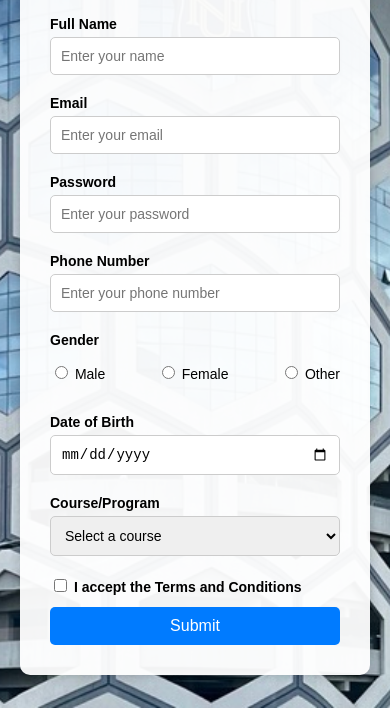
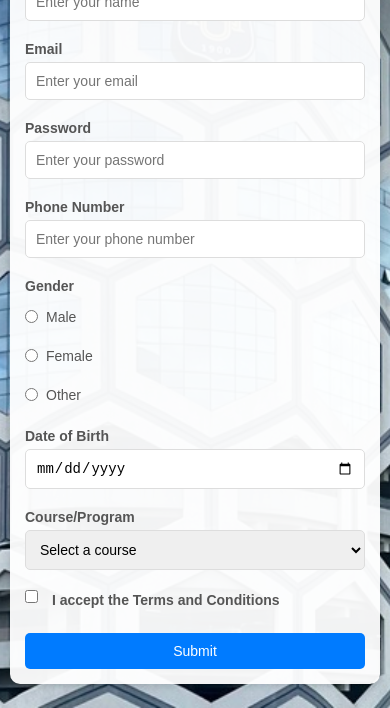
Before and after one commit to clarenzestabillo/Registration-Form, a plain HTML site: page index.html in a window 390 px wide. Shown: the part 136-844 px from the top of the page. Drawn offline with Linux system fonts and the light colour scheme.

Commit message:
Update Registration.css

```diff
--- a/Registration.css
+++ b/Registration.css
@@ -1,3 +1,9 @@
+* {
+  box-sizing: border-box;
+  margin: 0;
+  padding: 0;
+}
+
 body {
   font-family: Arial, sans-serif;
   background-image: url('NUUU.jpg');
@@ -11,9 +17,7 @@ body {
   justify-content: center;
   align-items: center;
   padding: 20px;
-  box-sizing: border-box;
 }
-
 
 form {
   background-color: rgba(255, 255, 255, 0.95);
@@ -21,16 +25,15 @@ form {
   border-radius: 10px;
   box-shadow: 0 0 10px rgba(0,0,0,0.2);
   width: 100%;
-  max-width: 400px;
-  box-sizing: border-box;
+  max-width: 500px;
   display: flex;
   flex-direction: column;
 }
 
-
-h2 {
+h1 {
   text-align: center;
   margin-bottom: 20px;
+  color: #333;
 }
 
 label {
@@ -38,37 +41,102 @@ label {
   margin-bottom: 5px;
   font-weight: bold;
   font-size: 14px;
+  color: #555;
 }
 
 input, select {
-  padding: 10px;
-  font-size: 14px;
-  border: 1px solid #ccc;
+  padding: 12px;
+  font-size: 16px;
+  border: 1px solid #ddd;
   border-radius: 5px;
   margin-bottom: 10px;
-  box-sizing: border-box;
+  width: 100%;
+  transition: border 0.3s;
+}
+
+input:focus, select:focus {
+  border-color: #007bff;
+  outline: none;
+  box-shadow: 0 0 5px rgba(0,123,255,0.3);
 }
 
 .gender-group {
   display: flex;
-  justify-content: space-between;
+  flex-wrap: wrap;
+  gap: 15px;
   margin-bottom: 10px;
 }
 
 .gender-group label {
+  display: flex;
+  align-items: center;
   font-weight: normal;
+  cursor: pointer;
+}
+
+.gender-group input[type="radio"] {
+  width: auto;
+  margin-right: 8px;
+  margin-bottom: 0;
 }
 
 button {
-  padding: 10px;
+  padding: 12px;
   background-color: #007bff;
   color: white;
   font-size: 16px;
   border: none;
   border-radius: 5px;
   cursor: pointer;
+  margin-top: 15px;
+  transition: background-color 0.3s;
 }
 
 button:hover {
   background-color: #0056b3;
 }
+
+input[type="checkbox"] {
+  width: auto;
+  margin-right: 10px;
+  margin-top: 0;
+  vertical-align: middle;
+}
+
+.terms-label {
+  display: flex;
+  align-items: center;
+  font-weight: normal;
+  margin-top: 15px;
+}
+
+/* Responsive adjustments */
+@media (max-width: 600px) {
+  form {
+    padding: 20px;
+  }
+
+  h1 {
+    font-size: 24px;
+  }
+
+  input, select, button {
+    padding: 10px;
+    font-size: 14px;
+  }
+
+  .gender-group {
+    flex-direction: column;
+    gap: 8px;
+  }
+}
+
+@media (max-width: 400px) {
+  form {
+    padding: 15px;
+  }
+
+  body {
+    padding: 10px;
+  }
+}
```
